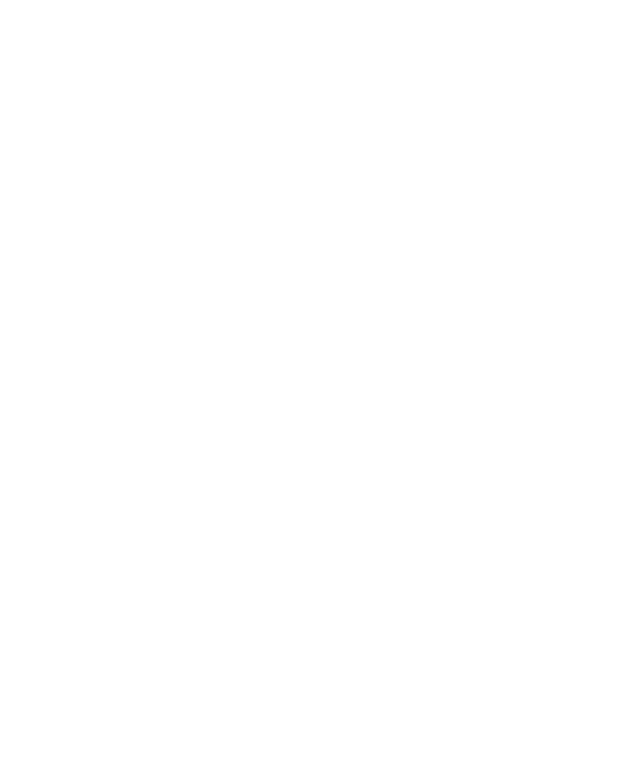
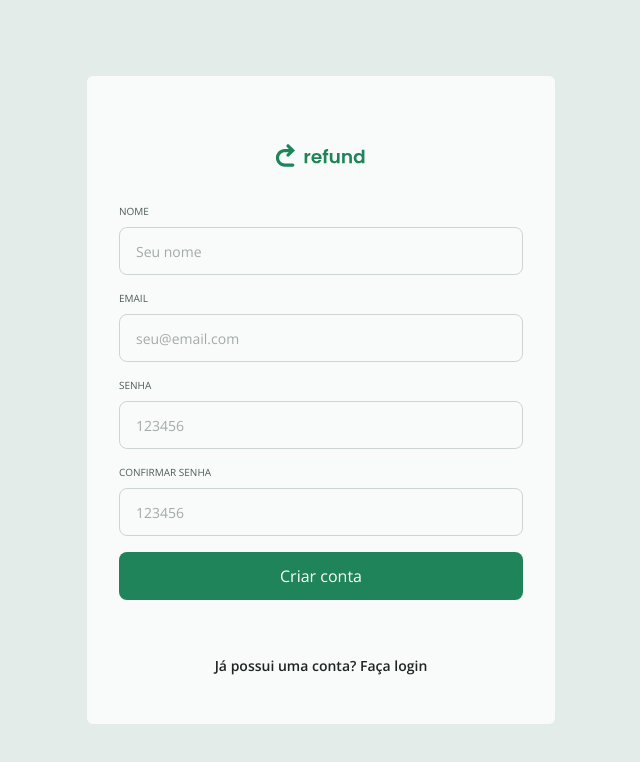
Before and after one commit to RafaDalmagro/refound, a React (Vite) app: page /signup in a window 1280 px wide. Before the commit this address had no page. Shown: the top 762 px of the page, without its empty margins (319-959 px from the left). Built offline with nearby package versions, Linux system fonts and the light colour scheme.

Commit message:
Criando a página 404 Not found.

```diff
--- /dev/null
+++ b/src/pages/NotFound.tsx
@@ -0,0 +1,16 @@
+export function NotFound() {
+    return (
+        <div className="w-screen h-screen flex justify-center items-center">
+            <div className="flex flex-col gap-4 items-center">
+                <h1 className="text-gray-100 font-semibold text-2xl mb-10">
+                    Ops! Essa página não existe. 💥
+                </h1>
+                <a
+                    href="/"
+                    className="font-semibold text-center text-green-100 hover:text-green-200 transition ease-linear">
+                    Voltar para o início
+                </a>
+            </div>
+        </div>
+    );
+}
--- /dev/null
+++ b/src/pages/SignUp.tsx
@@ -0,0 +1,58 @@
+import { useState } from "react";
+
+import { Input } from "../components/Input";
+import { Button } from "../components/Button";
+
+export function SignUp() {
+    const [name, setName] = useState("");
+    const [email, setEmail] = useState("");
+    const [password, setPassword] = useState("");
+    const [confirmPassword, setConfirmPassword] = useState("");
+    const [isLoading, setIsLoading] = useState(false);
+
+    function onSubmit(event: React.FormEvent) {
+        event.preventDefault();
+
+        console.log(name, email, password, confirmPassword);
+    }
+
+    return (
+        <form onSubmit={onSubmit} className="w-full flex flex-col gap-4">
+            <Input
+                required
+                legend="Nome"
+                placeholder="Seu nome"
+                onChange={(event) => setName(event.target.value)}
+            />
+            <Input
+                required
+                legend="Email"
+                type="email"
+                placeholder="seu@email.com"
+                onChange={(event) => setEmail(event.target.value)}
+            />
+            <Input
+                required
+                legend="Senha"
+                type="password"
+                placeholder="123456"
+                onChange={(event) => setPassword(event.target.value)}
+            />
+            <Input
+                required
+                legend="Confirmar Senha"
+                type="password"
+                placeholder="123456"
+                onChange={(event) => setConfirmPassword(event.target.value)}
+            />
+            <Button type="submit" isLoading={isLoading}>
+                Criar conta
+            </Button>
+            <a
+                href="/"
+                className="text-sm font-semibold text-gray-100 mt-10 mb-4 text-center hover:text-green-800 transition ease-linear">
+                Já possui uma conta? Faça login
+            </a>
+        </form>
+    );
+}
--- a/src/routes/AuthRoutes.tsx
+++ b/src/routes/AuthRoutes.tsx
@@ -1,13 +1,18 @@
 import { Routes, Route } from "react-router";
 import { SignIn } from "../pages/SignIn";
 import { AuthLayout } from "../components/AuthLayout";
+import { SignUp } from "../pages/SignUp";
+import { NotFound } from "../pages/NotFound";
 
 export function AuthRoutes() {
     return (
         <Routes>
             <Route path="/" element={<AuthLayout />}>
                 <Route path="/" element={<SignIn />} />
+                <Route path="/signup" element={<SignUp />} />
             </Route>
+
+            <Route path="*" element={<NotFound />} />
         </Routes>
     );
 }
```
